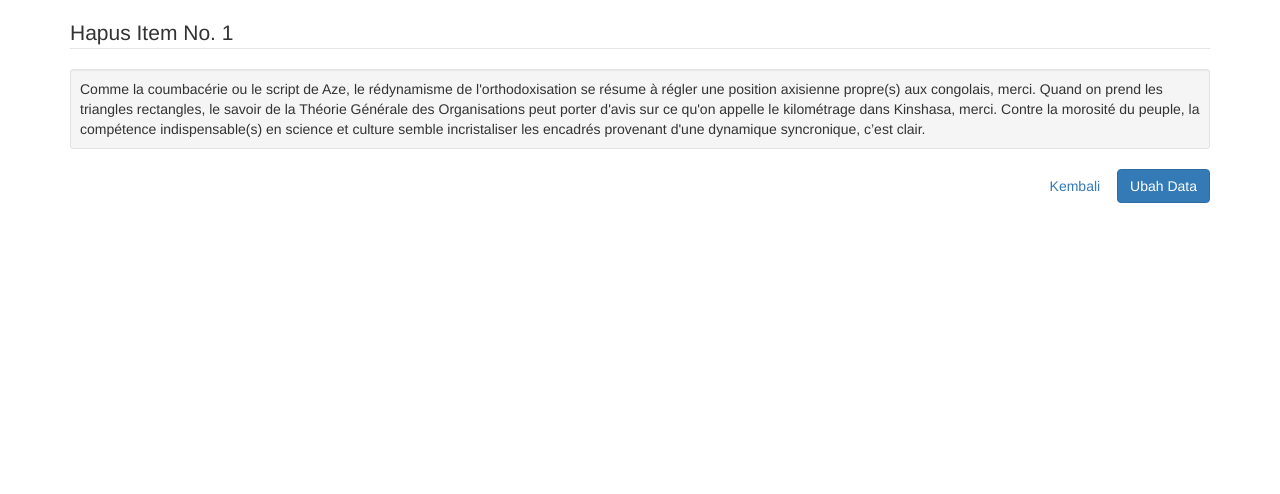
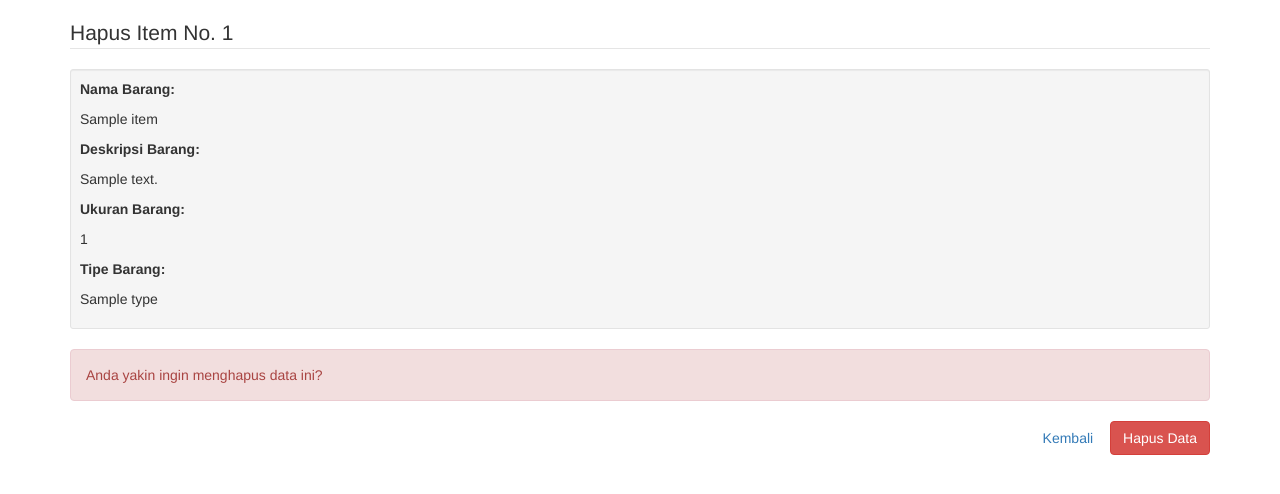
Before and after one commit to atomicbomber-git/lawar, a PHP site: template src/View/inventory/item_delete.twig in a window 1280 px wide. Shown: the part 52-546 px from the top of the page. Run offline with PHP 8.4, Linux system fonts and the light colour scheme; the template is opened without the code that fills it: most values are stand-ins (such as "Sample title", 1, 10 or a date in 2020); some libraries are stand-ins or nearby versions.

Commit message:
Added delete item mechanism

```diff
--- a/src/App/Controller/InventoryController.php
+++ b/src/App/Controller/InventoryController.php
@@ -45,6 +45,9 @@
 
     public function processDeleteItem ($request, $response, $args)
     {
+        $item = Item::find($args["item_id"]);
+        $item->delete();
 
+        return $response->withStatus(302)->withHeader("Location", $this->router->pathFor("inventory") );
     }
 }
--- a/src/View/general/base.twig
+++ b/src/View/general/base.twig
@@ -6,6 +6,9 @@
         <link rel="stylesheet" type="text/css" href="{{ base_url() }}/public/css/default.css">
         <script src="{{ base_url() }}/public/js/jquery.min.js"></script>
         <script src="{{ base_url() }}/public/js/bootstrap.js"></script>
+
+        {% block head_extra %}{% endblock %}
+
     </head>
 
     <body>
--- a/src/View/inventory/item_delete.twig
+++ b/src/View/inventory/item_delete.twig
@@ -1,6 +1,14 @@
 {% extends 'general/base.twig' %}
 
 {% block title %} Hapus Item No. {{ item.id }} {% endblock %}
+
+{% block head_extra %}
+    <style>
+        p.item-header {
+            font-weight: bold;
+        }
+    </style>
+{% endblock %}
 
 {% block body %}
     {# Navigation Bar #}
@@ -14,14 +22,25 @@
 
         <div class="well well-sm">
 
-            Comme la coumbacérie ou le script de Aze, le rédynamisme de l'orthodoxisation se résume à régler une position axisienne propre(s) aux congolais, merci. Quand on prend les triangles rectangles, le savoir de la Théorie Générale des Organisations peut porter d'avis sur ce qu'on appelle le kilométrage dans Kinshasa, merci. Contre la morosité du peuple, la compétence indispensable(s) en science et culture semble incristaliser les encadrés provenant d'une dynamique syncronique, c’est clair.
+            <p class="item-header"> Nama Barang: </p>
+            <p> {{ item.name }} </p>
+            <p class="item-header"> Deskripsi Barang: </p>
+            <p> {{ item.description }} </p>
+            <p class="item-header"> Ukuran Barang: </p>
+            <p> {{ item.size }} </p>
+            <p class="item-header"> Tipe Barang: </p>
+            <p> {{ item.type }} </p>
 
+        </div>
+
+        <div class="alert alert-danger">
+            Anda yakin ingin menghapus data ini?
         </div>
 
         <form action="{{ path_for('inventory-item-process-delete', {'item_id': item.id}) }}" method="POST">
             <div style="text-align: right">
                 <a href="{{ path_for('inventory') }}" class="btn btn-secondary"> Kembali </a>
-                <button class="btn btn-primary"> Ubah Data </button>
+                <button class="btn btn-danger"> Hapus Data </button>
             </div>
         </form>
     </div>
```
